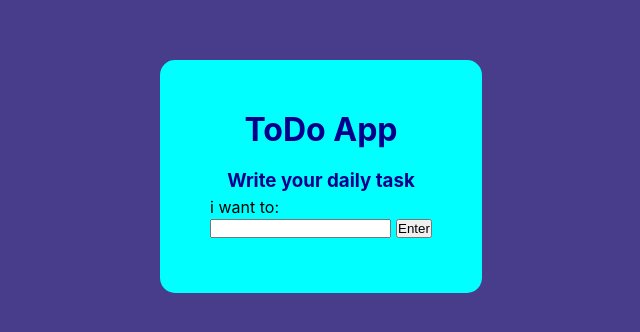
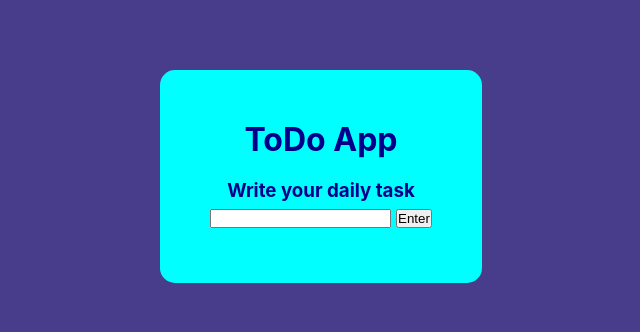
Before and after one commit to Afrizalbs/todo-app-react, a React (Create React App) app: page / in a window 1280 px wide. Shown: the part 224-556 px from the top of the page, without its empty margins (319-959 px from the left). Built offline with nearby package versions, Linux system fonts and the light colour scheme.

Commit message:
remove useState form

```diff
--- a/src/components/ToDoForm.jsx
+++ b/src/components/ToDoForm.jsx
@@ -1,21 +1,18 @@
-import React, { useState } from "react";
 import ButtonFunction from "./ButtonFunction";
 import "./todo-form.css";
 
-function ToDoForm({ onClick }) {
-  const [form, setForm] = useState("");
-
+function ToDoForm({ onClick, onChange, value }) {
   return (
     <div className="todo-form">
       <h3>Write your daily task</h3>
-      <p>i want to: {form}</p>
       <input
         type="text"
+        value={value}
         onChange={(event) => {
-          setForm(event.target.value);
+          onChange(event.target.value);
         }}
       />
-      <ButtonFunction text="Enter" onClick={() => onClick(form)} />
+      <ButtonFunction text="Enter" onClick={() => onClick()} />
     </div>
   );
 }
```
